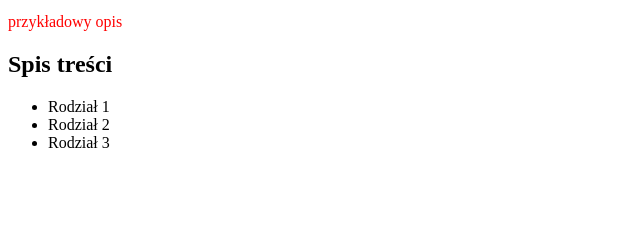
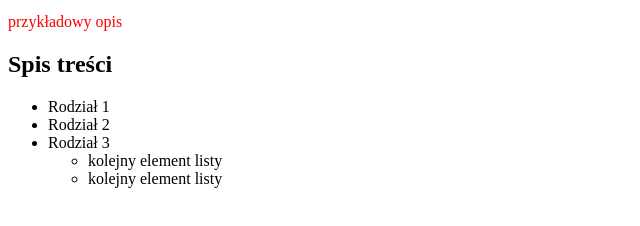
Before and after one commit to przemo88/nauka-gita-3, a plain HTML site: page index.html in a window 1280 px wide. Shown: the part 294-520 px from the top of the page, without its empty margins (0-640 px from the left). Drawn offline with Linux system fonts and the light colour scheme.

Commit message:
Spis tresci - praca rownoległa - WIP

```diff
--- a/index.html
+++ b/index.html
@@ -21,6 +21,10 @@
       <li>Rodział 1</li>
       <li>Rodział 2</li>
       <li>Rodział 3</li>
+      <ul>
+        <li>kolejny element listy</li>
+        <li>kolejny element listy</li>
+      </ul>
     </ul>
   </body>
 </html>
```
